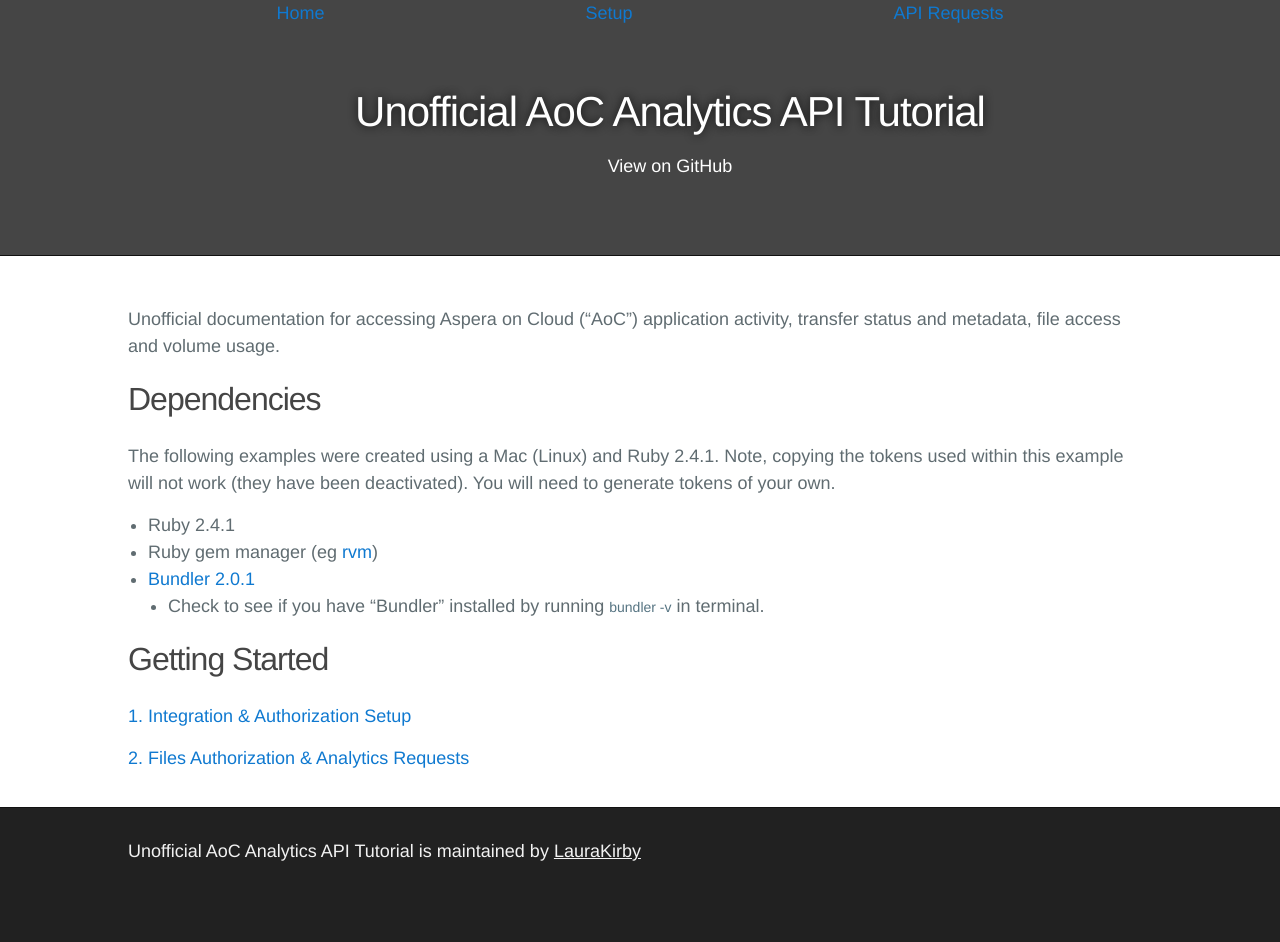
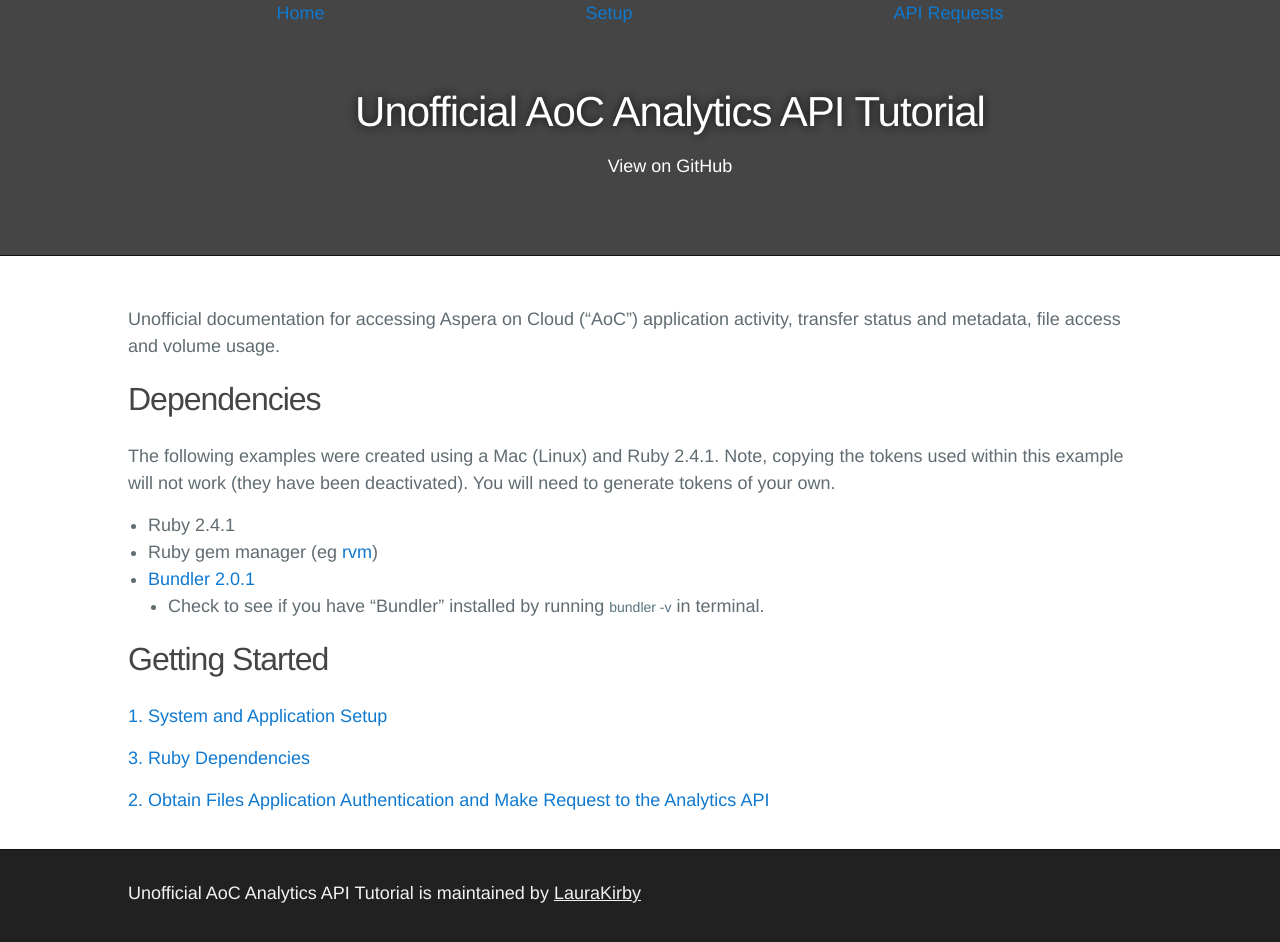
Before and after one commit to LauraKirby/aspera-ibm-analytics-api, a Jekyll site: the page built from index.md, in a window 1280 px wide. Built offline with Jekyll 4.4.1, drawn with Linux system fonts in a browser that asks for light colours; our own code applies the rules of GitHub Pages for plain Markdown files; the repository's description, which GitHub fills in, is left out; before the commit the page ends 900 px from its top, so only the background shows below that.

Commit message:
add page for ruby dependencies

```diff
--- a/index.md
+++ b/index.md
@@ -11,6 +11,8 @@ The following examples were created using a Mac (Linux) and Ruby 2.4.1. Note, co
 
 ## Getting Started
 
-[1. Integration & Authorization Setup](./setup.md)
+[1. System and Application Setup](./setup.md)
 
-[2. Files Authorization & Analytics Requests](./analytics-api.md)
+[3. Ruby Dependencies](./ruby_dependencies.md)
+
+[2. Obtain Files Application Authentication and Make Request to the Analytics API](./analytics-api.md)
```
